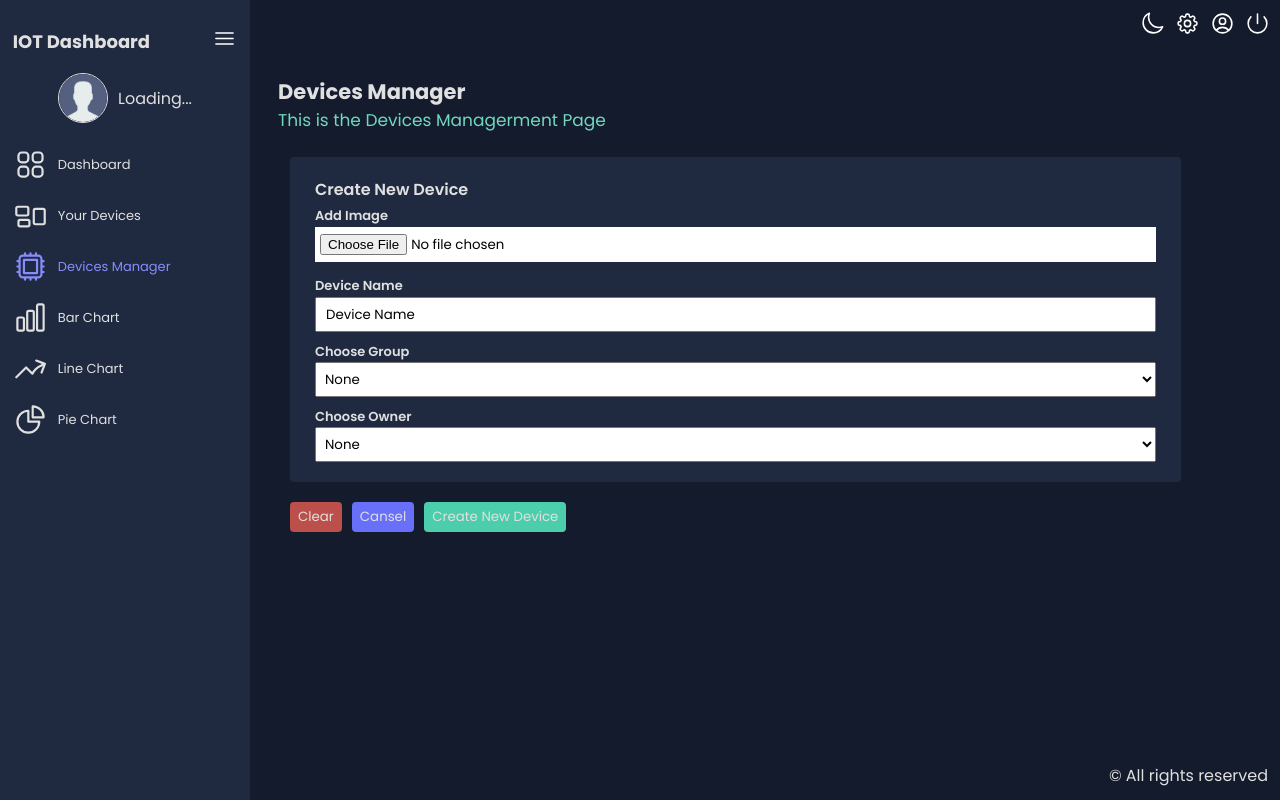
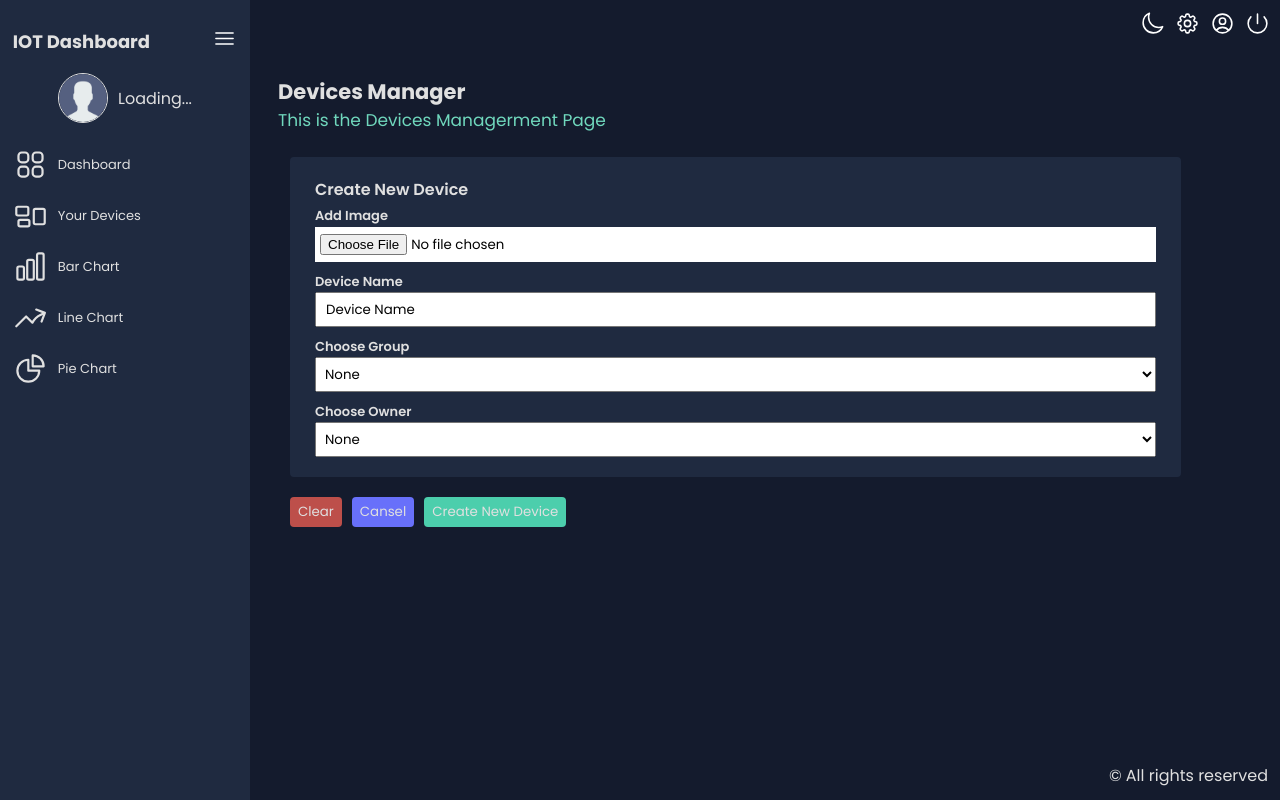
Before and after one commit to AlokPrasanna/IOT_dashboard-frontend, a React (Vite) app: page /devices-manager in a window 1280 px wide. Both pictures are taken after typing "Sample" into the empty fields and a click on the button "Add New Device". Built offline with nearby package versions, Linux system fonts and the light colour scheme; no server answers.

Commit message:
Modified SideBar component

```diff
--- a/src/components/molecules/SideBar/SideBar.tsx
+++ b/src/components/molecules/SideBar/SideBar.tsx
@@ -77,12 +77,14 @@ const SideBar: React.FC<SideBarProps> = ({isCollapsed , toggleSidebar}) => {
                     </svg>
                     <span>Your Devices</span>
                 </li>
+                { userType === "Admin" && (
                     <li className='hover-icon' style={{color: location.pathname === "/devices-manager" ? colors.blueAccent[400] :''}} onClick={HandelNavigate("/devices-manager")}>
                         <svg xmlns="http://www.w3.org/2000/svg" fill="none" viewBox="0 0 24 24" stroke-width="1.5" stroke="currentColor" className="size-6">
                             <path stroke-linecap="round" stroke-linejoin="round" d="M8.25 3v1.5M4.5 8.25H3m18 0h-1.5M4.5 12H3m18 0h-1.5m-15 3.75H3m18 0h-1.5M8.25 19.5V21M12 3v1.5m0 15V21m3.75-18v1.5m0 15V21m-9-1.5h10.5a2.25 2.25 0 0 0 2.25-2.25V6.75a2.25 2.25 0 0 0-2.25-2.25H6.75A2.25 2.25 0 0 0 4.5 6.75v10.5a2.25 2.25 0 0 0 2.25 2.25Zm.75-12h9v9h-9v-9Z" />
                         </svg>
                         <span>Devices Manager</span>
                     </li>
+                )}
                 {userType === "Admin" && (
                     <li className='hover-icon' style={{color: location.pathname === "/users" ? colors.blueAccent[400] :''}} onClick={HandelNavigate("/users")}>
                         <svg xmlns="http://www.w3.org/2000/svg" fill="none" viewBox="0 0 24 24" stroke-width="1.5" stroke="currentColor" className="size-6">
@@ -131,12 +133,14 @@ const SideBar: React.FC<SideBarProps> = ({isCollapsed , toggleSidebar}) => {
                     </svg>
                     <span>Your Devices</span>
                 </li>
-                <li className='hover-icon' style={{color: location.pathname === "/devices" ? colors.blueAccent[400] :''}} onClick={HandelNavigate("/devices")}>
+                { userType === "Admin" && (
+                    <li className='hover-icon' style={{color: location.pathname === "/devices-manager" ? colors.blueAccent[400] :''}} onClick={HandelNavigate("/devices-manager")}>
                         <svg xmlns="http://www.w3.org/2000/svg" fill="none" viewBox="0 0 24 24" stroke-width="1.5" stroke="currentColor" className="size-6">
                             <path stroke-linecap="round" stroke-linejoin="round" d="M8.25 3v1.5M4.5 8.25H3m18 0h-1.5M4.5 12H3m18 0h-1.5m-15 3.75H3m18 0h-1.5M8.25 19.5V21M12 3v1.5m0 15V21m3.75-18v1.5m0 15V21m-9-1.5h10.5a2.25 2.25 0 0 0 2.25-2.25V6.75a2.25 2.25 0 0 0-2.25-2.25H6.75A2.25 2.25 0 0 0 4.5 6.75v10.5a2.25 2.25 0 0 0 2.25 2.25Zm.75-12h9v9h-9v-9Z" />
                         </svg>
                         <span>Devices Manager</span>
                     </li>
+                )}
                 {userType === "Admin" && (
                     <li className='hover-icon' style={{color: location.pathname === "/users" ? colors.blueAccent[400] :''}} onClick={HandelNavigate("/users")}>
                         <svg xmlns="http://www.w3.org/2000/svg" fill="none" viewBox="0 0 24 24" stroke-width="1.5" stroke="currentColor" className="size-6">
--- a/src/pages/DevicesManager/DevicesManager.tsx
+++ b/src/pages/DevicesManager/DevicesManager.tsx
@@ -124,6 +124,7 @@ const DevicesManager:React.FC = () => {
                     <button className='image-button save-button' type='button'>Save Image</button>
                   </div>
                 )}
+                <div className='selection'>
                   <span>Device Name</span>
                   <input
                       type="text"
@@ -135,6 +136,7 @@ const DevicesManager:React.FC = () => {
                       value={formik.values.deviceName}
                       className="device-input placeholder"
                     />
+                  </div>
                   <div className='selection'>
                     <span>Choose Group</span>
                     <select>
--- a/src/pages/DevicesManager/devicesManager.scss
+++ b/src/pages/DevicesManager/devicesManager.scss
@@ -57,7 +57,7 @@
 .create-device-body form span {
     color: var(--text-color);
     font-size: 13px;
-    padding-top: 10px;
+    margin-top: 10px;
     font-weight: 600;
 }
 
@@ -66,13 +66,16 @@
     background-color: #ffffff;
     height: 35px;
     padding: 7px 5px;
-    margin-bottom: 10px;
 }
 
 .selection{
     display: flex;
     flex-direction: column;
     width: 100%;
+}
+
+.device-name{
+    margin-top: 10px;
 }
 .device-input{
  width: 100%;
```
Lines whose indentation alone changed are shown as unchanged.
